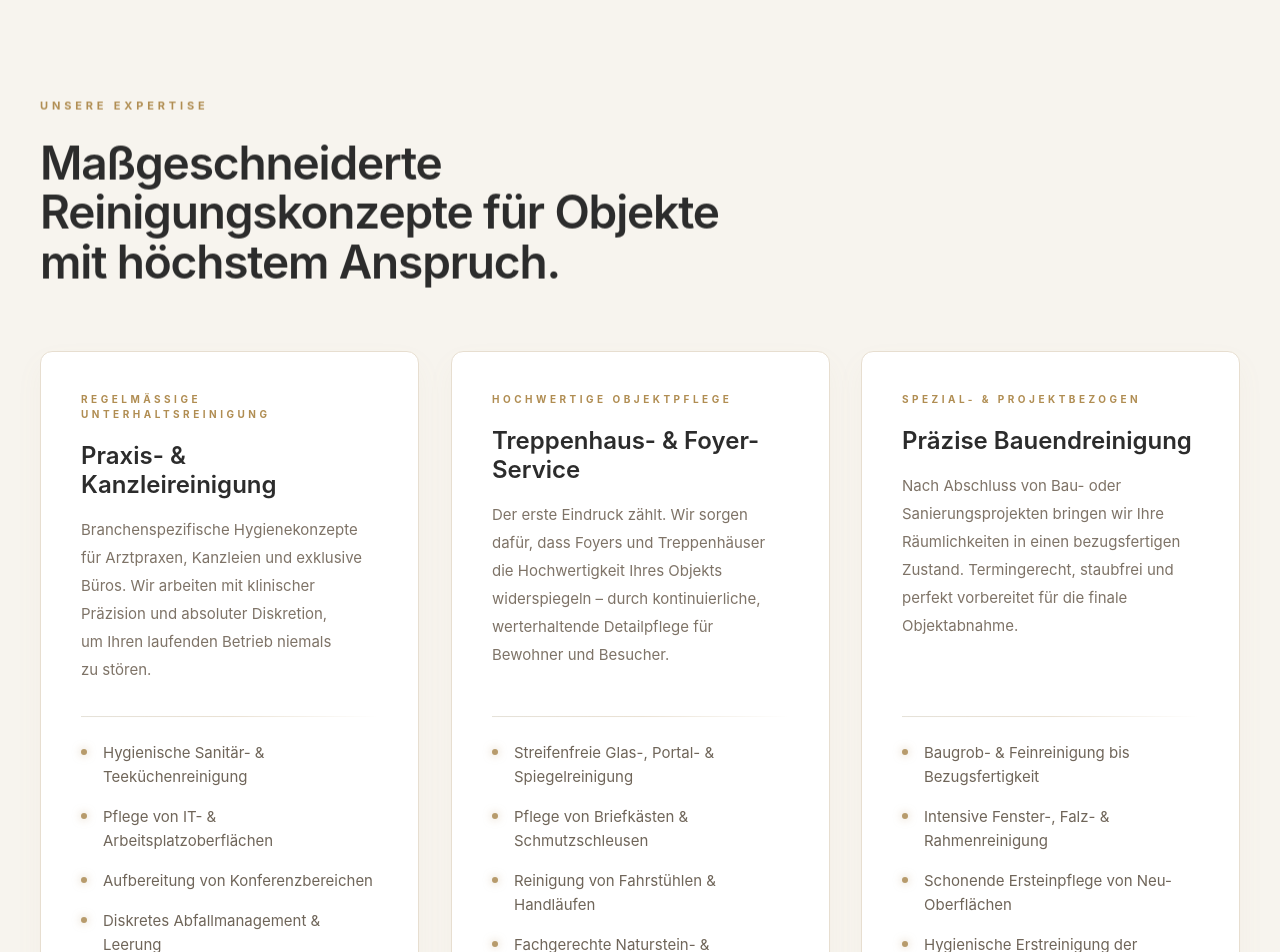
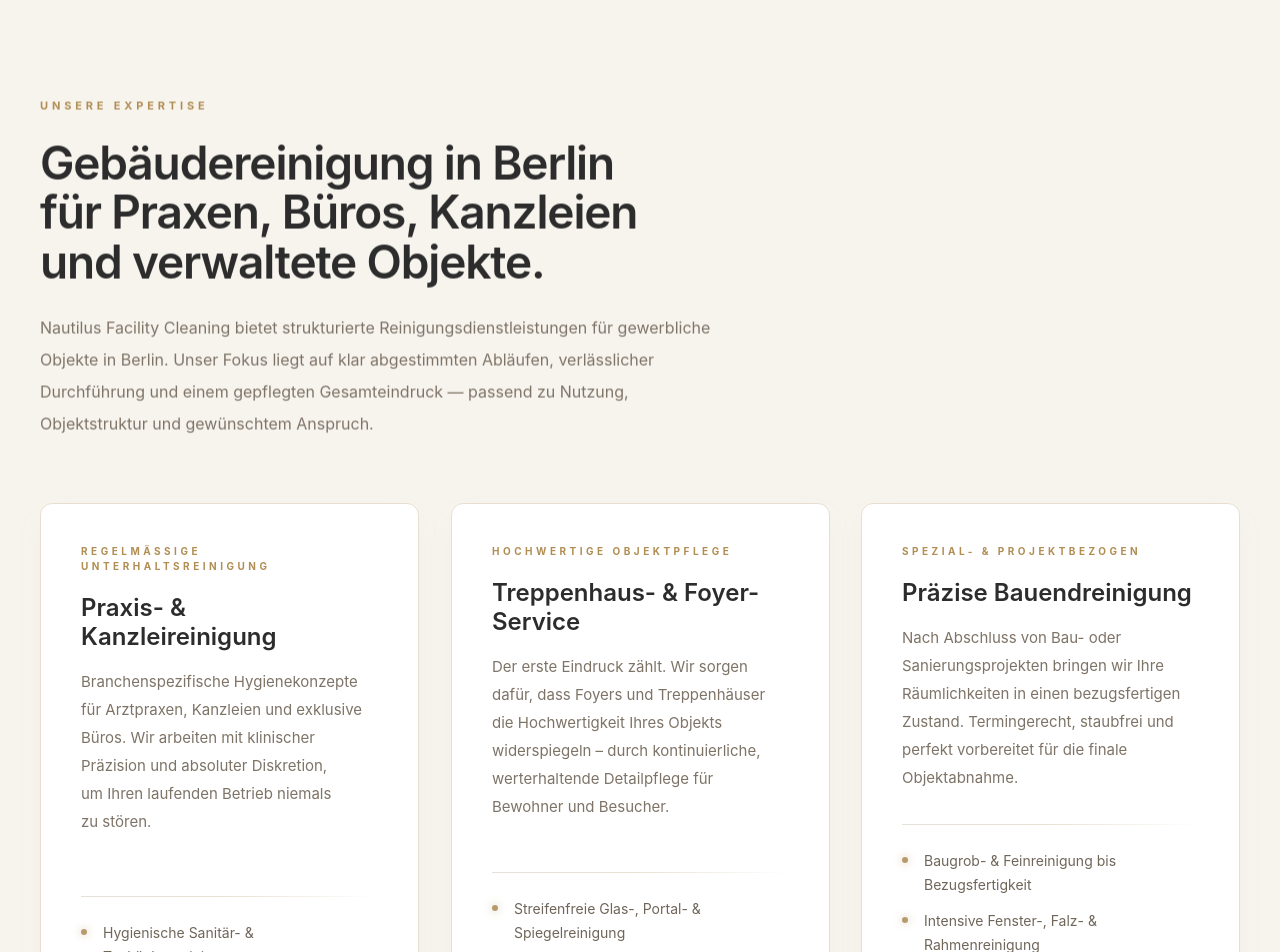
Before and after one commit to sticky030/nautilus-facility-cleaning, a React (Vite) app: page / in a window 1280 px wide. Shown: the part 880-1832 px from the top of the page. Built offline with nearby package versions, Linux system fonts and the light colour scheme.

Commit message:
SEO: expand services to six premium cards with precise anchors

```diff
--- a/src/App.tsx
+++ b/src/App.tsx
@@ -149,13 +149,16 @@ export default function App() {
             <div className="reveal max-w-3xl mb-16">
               <p className="text-[11px] font-bold uppercase tracking-[0.35em] text-[#B79B6C]">Unsere Expertise</p>
               <h2 className="mt-6 text-3xl font-semibold leading-[1.08] text-[#2C2C2C] lg:text-[46px]">
-                Maßgeschneiderte Reinigungskonzepte für Objekte mit höchstem Anspruch.
+                Gebäudereinigung in Berlin für Praxen, Büros, Kanzleien und verwaltete Objekte.
               </h2>
+              <p className="mt-6 max-w-2xl text-[16px] leading-8 text-[#7E7367]">
+                Nautilus Facility Cleaning bietet strukturierte Reinigungsdienstleistungen für gewerbliche Objekte in Berlin. Unser Fokus liegt auf klar abgestimmten Abläufen, verlässlicher Durchführung und einem gepflegten Gesamteindruck — passend zu Nutzung, Objektstruktur und gewünschtem Anspruch.
+              </p>
             </div>
 
             <div className="grid grid-cols-1 gap-8 lg:grid-cols-3">
               {services.map((service) => (
-                <article key={service.title} className="reveal group flex flex-col h-full bg-white rounded-xl border border-[#E5E1D8] p-8 lg:p-10 shadow-[0_4px_15px_rgba(0,0,0,0.02)] transition-all duration-500 ease-out hover:-translate-y-1 hover:border-[#B79B6C]/50 hover:shadow-[0_15px_40px_rgba(183,155,108,0.08)]">
+                <article id={service.id} key={service.title} className="reveal group scroll-mt-28 flex flex-col h-full bg-white rounded-xl border border-[#E5E1D8] p-8 lg:p-10 shadow-[0_4px_15px_rgba(0,0,0,0.02)] transition-all duration-500 ease-out hover:-translate-y-1 hover:border-[#B79B6C]/50 hover:shadow-[0_15px_40px_rgba(183,155,108,0.08)]">
                   <div className="flex flex-col flex-grow text-left">
                     <div className="text-[10px] font-bold uppercase tracking-[0.35em] text-[#B79B6C]">{service.eyebrow}</div>
                     <h3 className="mt-5 text-[24px] font-semibold leading-[1.2] text-[#2C2C2C]">{service.title}</h3>
@@ -163,7 +166,7 @@ export default function App() {
                   </div>
                   <div className="mt-8 flex flex-col justify-end shrink-0 text-left">
                     <div className="h-px w-full bg-gradient-to-r from-[#E5E1D8] via-[#B79B6C]/30 to-transparent" />
-                    <ul className="mt-6 flex flex-col justify-start gap-4 h-auto md:h-[200px] lg:h-[220px] text-[15px] leading-6 text-[#6F6559]">
+                    <ul className="mt-6 flex flex-col justify-start gap-3 text-[14px] leading-6 text-[#6F6559]">
                       {service.bullets.map((bullet) => (
                         <li key={bullet} className="flex items-start gap-4">
                           <span className="mt-2 h-1.5 w-1.5 shrink-0 rounded-full bg-[#B79B6C] shadow-[0_0_8px_rgba(183,155,108,0.6)]" />
@@ -389,23 +392,23 @@ export default function App() {
             <div>
               <div className="text-[11px] font-bold uppercase tracking-[0.28em] text-[#B79B6C]">Dienstleistungen</div>
               <div className="mt-5 flex flex-col gap-3 text-[14px] text-[#2C2C2C]">
-                <a href="#leistungen" className="hover:text-[#B79B6C] transition-colors">Unterhaltsreinigung</a>
+                <a href="#bueroreinigung" className="hover:text-[#B79B6C] transition-colors">Unterhaltsreinigung</a>
                 <a href="#bueroreinigung" className="hover:text-[#B79B6C] transition-colors">Büroreinigung</a>
-                <a href="#leistungen" className="hover:text-[#B79B6C] transition-colors">Kanzleireinigung</a>
+                <a href="#kanzleireinigung" className="hover:text-[#B79B6C] transition-colors">Kanzleireinigung</a>
                 <a href="#praxisreinigung" className="hover:text-[#B79B6C] transition-colors">Praxisreinigung</a>
                 <a href="#treppenhausreinigung" className="hover:text-[#B79B6C] transition-colors">Treppenhausreinigung</a>
                 <a href="#grundreinigung" className="hover:text-[#B79B6C] transition-colors">Grundreinigung</a>
                 <a href="#grundreinigung" className="hover:text-[#B79B6C] transition-colors">Baufein- / Bauendreinigung</a>
-                <a href="#leistungen" className="hover:text-[#B79B6C] transition-colors">Fensterreinigung</a>
-                <a href="#leistungen" className="hover:text-[#B79B6C] transition-colors">Sonderreinigung</a>
+                <a href="#fensterreinigung" className="hover:text-[#B79B6C] transition-colors">Fensterreinigung</a>
+                <a href="#fensterreinigung" className="hover:text-[#B79B6C] transition-colors">Sonderreinigung</a>
               </div>
             </div>
 
             <div>
               <div className="text-[11px] font-bold uppercase tracking-[0.28em] text-[#B79B6C]">Für Verwaltungen</div>
               <div className="mt-5 flex flex-col gap-3 text-[14px] text-[#2C2C2C]">
-                <a href="#hausverwaltungen" className="hover:text-[#B79B6C] transition-colors">Reinigung für Hausverwaltungen</a>
-                <a href="#hausverwaltungen" className="hover:text-[#B79B6C] transition-colors">Allgemeinflächen und Objektpflege</a>
+                <a href="#treppenhausreinigung" className="hover:text-[#B79B6C] transition-colors">Reinigung für Hausverwaltungen</a>
+                <a href="#treppenhausreinigung" className="hover:text-[#B79B6C] transition-colors">Allgemeinflächen und Objektpflege</a>
                 <a href="#kontakt" className="hover:text-[#B79B6C] transition-colors">Kostenfreie Besichtigung</a>
                 <a href="#kontakt" className="hover:text-[#B79B6C] transition-colors">Unverbindliches Angebot anfragen</a>
               </div>
```
